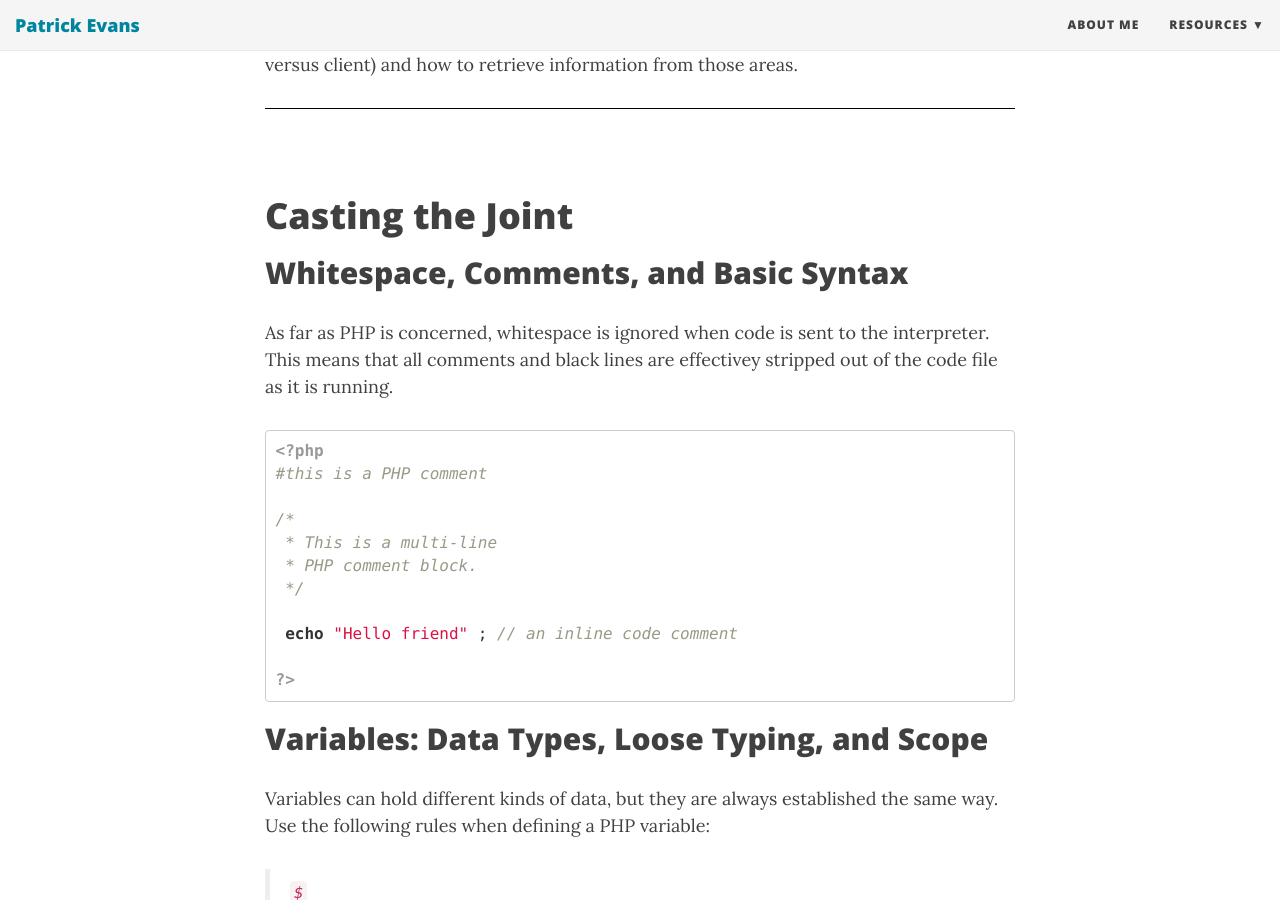
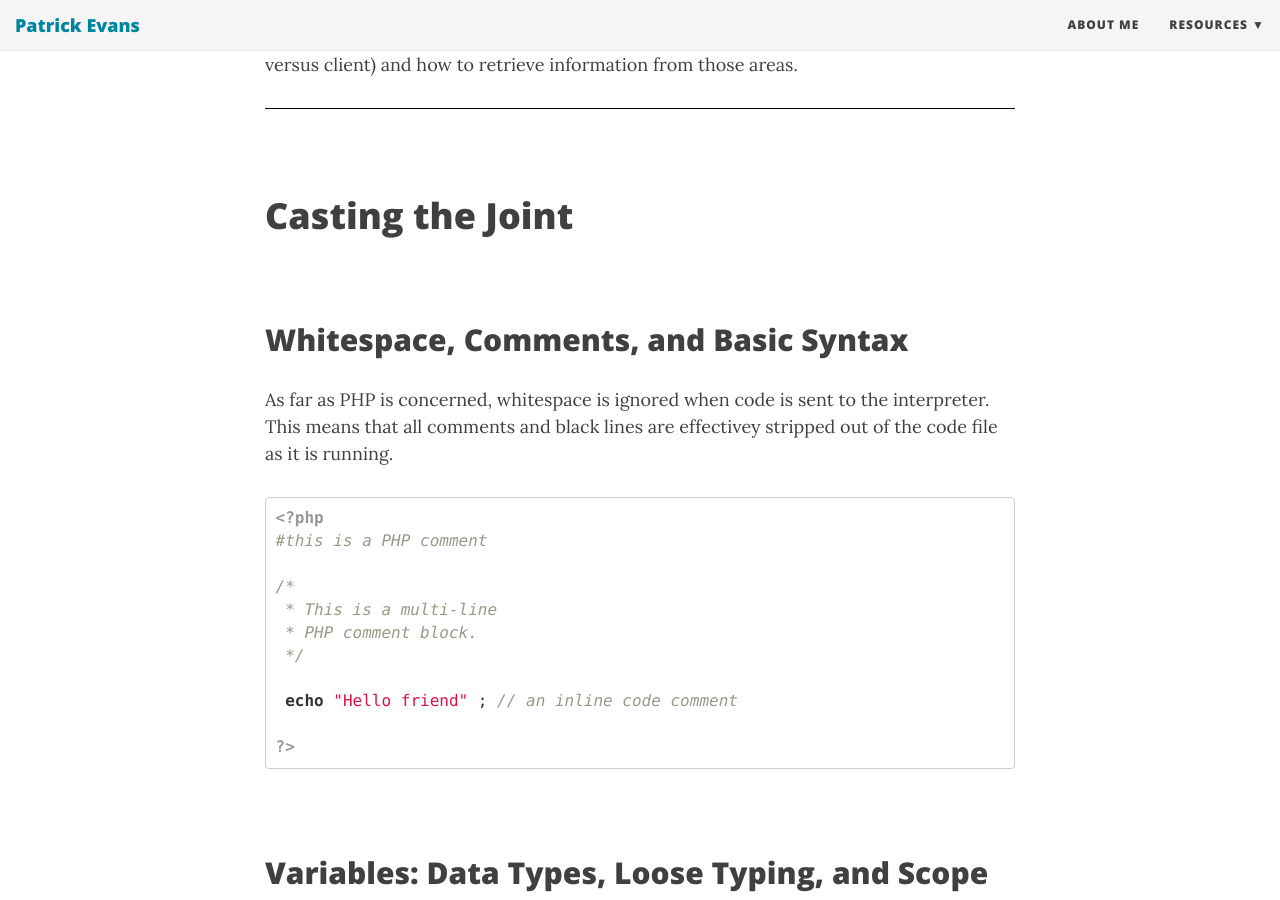
Before and after one commit to patevs/old_blog, a Jekyll site: the page built from _posts/2017-12-11-php-casting.md, in a window 1280 px wide and 900 px high, scrolled down 431 px. Built offline with Jekyll 4.4.1, drawn with Linux system fonts in a browser that asks for light colours; nearby versions of some CDN libraries.

Commit message:
updating_5_spacing php-casting _post

````diff
--- a/_posts/2017-12-11-php-casting.md
+++ b/_posts/2017-12-11-php-casting.md
@@ -13,8 +13,7 @@ I call this process <i>casting the joint</i> because it involves taking a basic
 
 # Casting the Joint
 
-
-
+<br>
 ## Whitespace, Comments, and Basic Syntax
 As far as PHP is concerned, whitespace is ignored when code is sent to the interpreter. This means that all comments and black lines are effectivey stripped out of the code file as it is running.
 
@@ -32,20 +31,19 @@ As far as PHP is concerned, whitespace is ignored when code is sent to the inter
 ?>
 ```
 
-
-
+<br>
 
 ## Variables: Data Types, Loose Typing, and Scope
 Variables can hold different kinds of data, but they are always established the same way. Use the following rules when defining a PHP variable:
 
-> `$`
-   >> Variable names must begin with a dollar sign ($).
-> _Case-sensitive_
-   >> The name of a variable is case-sensitive, so `$firstname` is a completely different variable than `$FirstName`.
-> _Letter or underscore_
-   >> After the dollar sign the next character must be a letter or an underscore; after this, the remainder of the variable name can be any combination of letters, numbers, and underscores.
-> `$this`
-   >> The variable named `$this` is reserved for use in Object Oriented PHP, so it can't be used elsewhere.
+* `$`
+	* Variable names must begin with a dollar sign ($).
+* _Case-sensitive_
+   * The name of a variable is case-sensitive, so `$firstname` is a completely different variable than `$FirstName`.
+* _Letter or underscore_
+   * After the dollar sign the next character must be a letter or an underscore; after this, the remainder of the variable name can be any combination of letters, numbers, and underscores.
+* `$this`
+   * The variable named `$this` is reserved for use in Object Oriented PHP, so it can't be used elsewhere.
 
 A _data type_ is simply that: a type of data. These types come with various restrictions on the structure, interpretation, or operations that may be performed on the data. In PHP, there are eight basic (_primitive_) variable types catagorised into segments: _scalar_, _compound_, and _special_.
 
````
